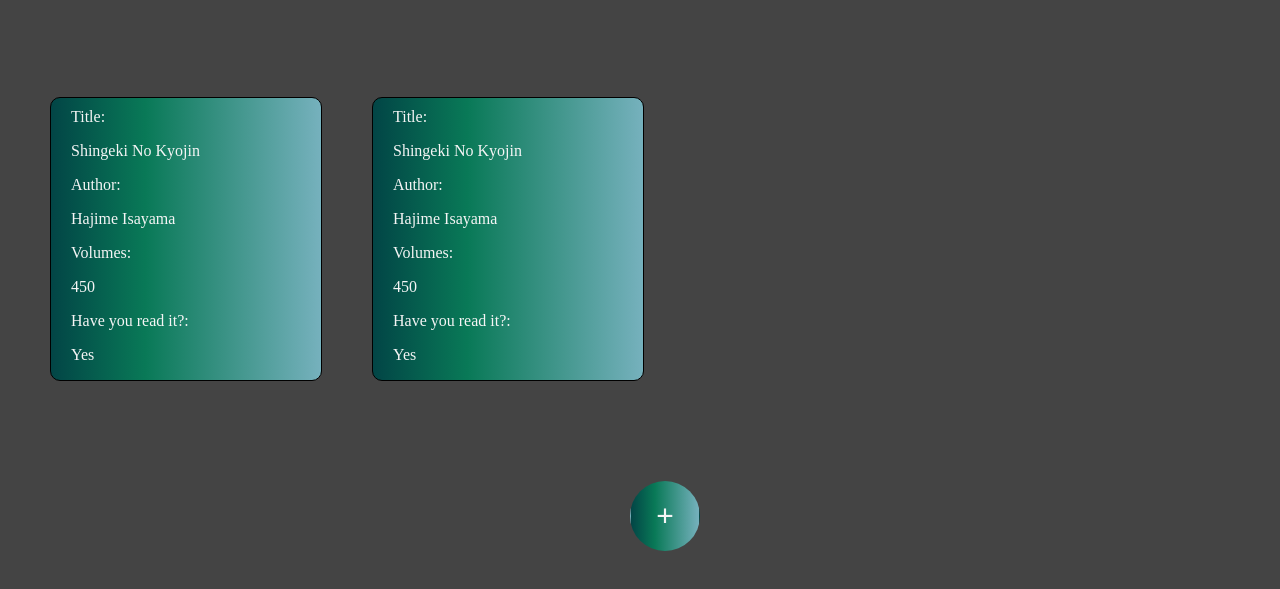
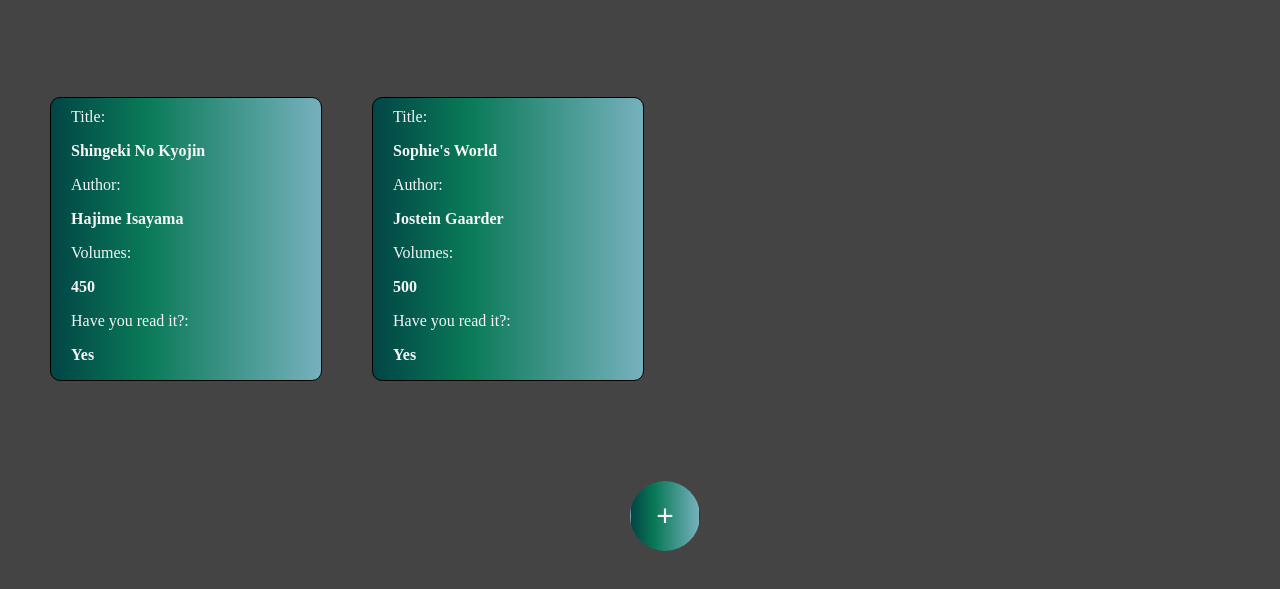
Before and after one commit to jorgepp94/Library, a plain HTML site: page index.html in a window 1280 px wide. Shown: the part 103-692 px from the top of the page. Drawn offline with Linux system fonts and the light colour scheme.

Commit message:
Added a card manually with DOM Manipulation

```diff
--- a/index.html
+++ b/index.html
@@ -16,25 +16,15 @@
 
                 <div id="card1">
                     <span>Title:</span>
-                    <p id="title">Shingeki No Kyojin</p>
+                    <p>Shingeki No Kyojin</p>
                     <span>Author:</span>
-                    <p id="author">Hajime Isayama</p>
+                    <p>Hajime Isayama</p>
                     <span>Volumes:</span>
-                    <p id="numPages">450</p>
+                    <p>450</p>
                     <span>Have you read it?:</span>
-                    <p id="haveRead">Yes</p>
+                    <p>Yes</p>
                 </div>
 
-                <div id="card1">
-                    <span>Title:</span>
-                    <p id="title">Shingeki No Kyojin</p>
-                    <span>Author:</span>
-                    <p id="author">Hajime Isayama</p>
-                    <span>Volumes:</span>
-                    <p id="numPages">450</p>
-                    <span>Have you read it?:</span>
-                    <p id="haveRead">Yes</p>
-                </div>
 
 
             </div>
--- a/script.js
+++ b/script.js
@@ -16,7 +16,22 @@ let theHobbit = new Books("The Hobbit", "J.R.R Tolkien", 295, "not read yet");
 let theLOTR = new Books("The Lord Of The Rings", "J.R.R Tolkien", 350, "read");
 let GOT = new Books("Game of Thrones", "G.R.R Martin", 134, "read");
 let sombra = new Books("La Sombra del Viento", "Carlos Ruiz Zafon", 320, "read");
-let sophia = new Books("Sophie's World", "Jostein Gaarder", 500, "read");
+let sophia = new Books("Sophie's World", "Jostein Gaarder", 500, "Yes");
 
-myLibrary.push(theHobbit, theLOTR, GOT, sombra, sophia);
-console.table(myLibrary);
+function addBooktoLibrary(){
+    myLibrary.push(sophia);
+}
+
+addBooktoLibrary();
+console.log(myLibrary[0].title);
+console.log(myLibrary[0].author);
+console.log(myLibrary[0].numPages);
+console.log(myLibrary[0].haveRead);
+
+//GENERATING ONE CARD MANUALLY
+
+let generator = document.getElementById("cards-container");
+let creator = document.createElement("div");
+creator.id = "card1";
+creator.innerHTML = `<span>Title:</span><p>${myLibrary[0].title}</p><span>Author:</span><p>${myLibrary[0].author}</p><span>Volumes:</span><p>${myLibrary[0].numPages}</p><span>Have you read it?:</span><p>${myLibrary[0].haveRead}</p>`;
+generator.appendChild(creator);
--- a/style.css
+++ b/style.css
@@ -55,3 +55,7 @@ body{
     width: 250px;
     color: whitesmoke;
 }
+
+#card1 p {
+    font-weight: bold;
+}
```
